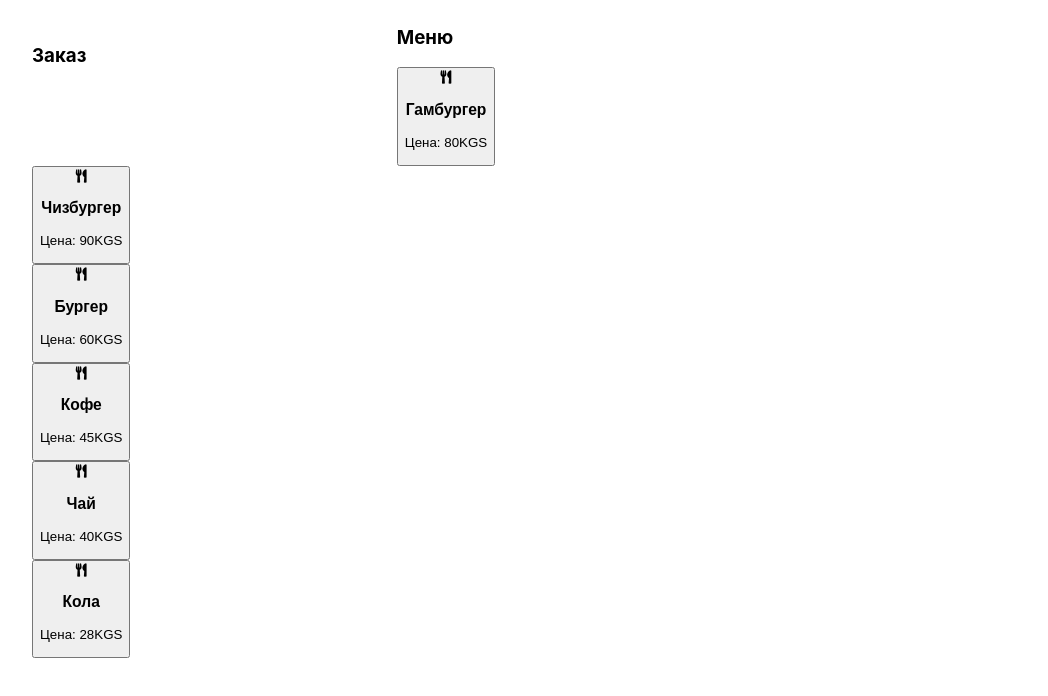
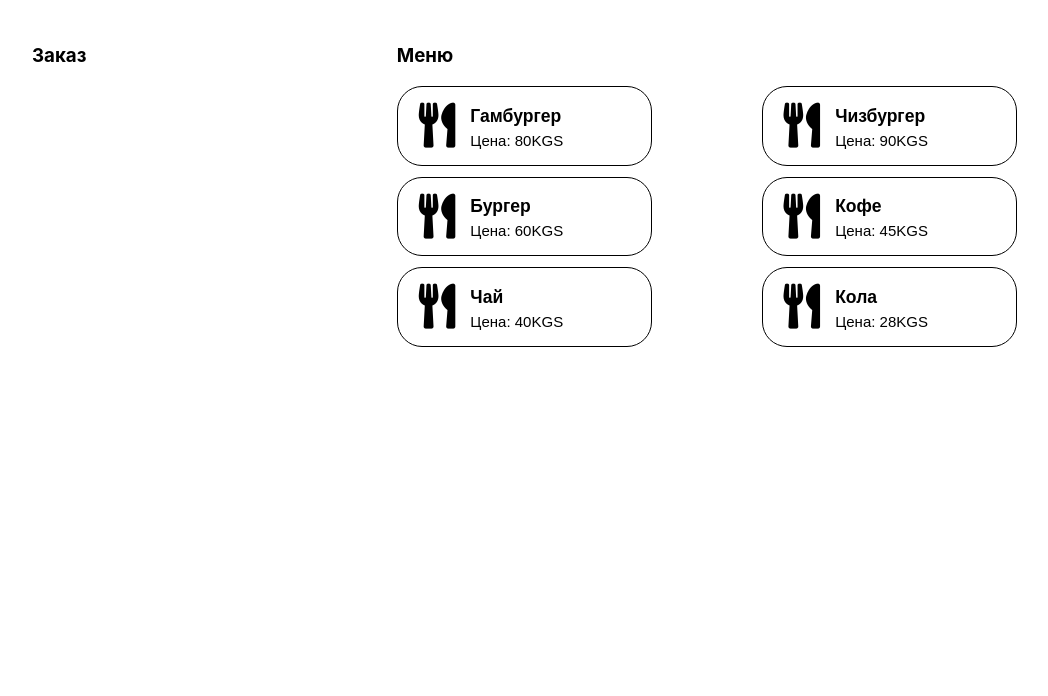
Before and after one commit to InsPavel/python-group_1-exam_7-pavel_zhuvagin, a React (Create React App) app: page / in a window 1280 px wide. Shown: the top 696 px of the page, without its empty margins (0-1048 px from the left). Built offline with nearby package versions, Linux system fonts and the light colour scheme.

Commit message:
Добавлены стили для еды в меню.

```diff
--- a/src/App.css
+++ b/src/App.css
@@ -10,3 +10,8 @@
     float: left;
     width: 30%;
 }
+
+.menu {
+    display: inline-block;
+    width: 60%;
+}
--- /dev/null
+++ b/src/components/Menu/Food/Food.css
@@ -0,0 +1,33 @@
+.addfood {
+    width: 70%;
+    margin-bottom: 3%;
+    text-align: left;
+    font-size: 15px;
+    background: none;
+    border: 1px solid black;
+    border-radius: 25px;
+}
+
+.food{
+    width: 50%;
+    display: inline-block;
+}
+
+.fa-utensils {
+    float: left;
+    font-size: 45px;
+    padding: 15px;
+}
+
+
+.addfood h3{
+    margin-bottom: 0;
+}
+
+.addfood p{
+    margin-top: 5px;
+}
+
+.addfood:hover {
+    background: aliceblue;
+}
--- a/src/components/Menu/Food/Food.js
+++ b/src/components/Menu/Food/Food.js
@@ -1,4 +1,5 @@
 import React from 'react';
+import './Food.css'
 
 function Food(props) {
     return <div className="food">
```
